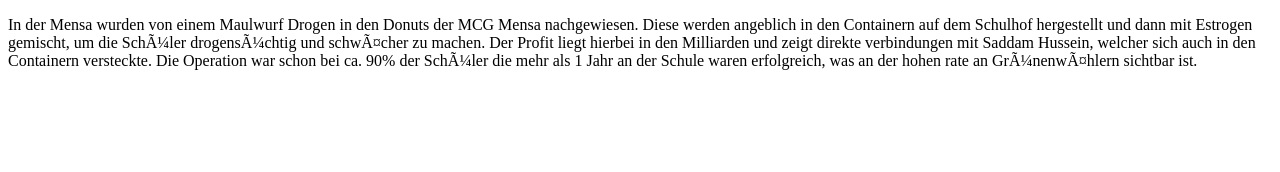
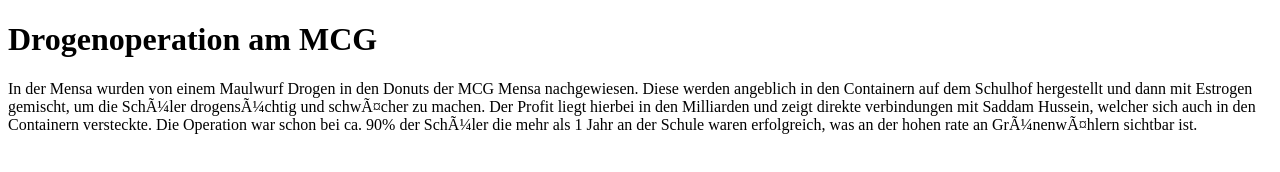
Before and after one commit to WeissNurDerHopper/crabsite, a plain HTML site: page index.html in a window 1280 px wide. Drawn offline with Linux system fonts and the light colour scheme.

Commit message:
Update index.html

```diff
--- a/index.html
+++ b/index.html
@@ -17,7 +17,7 @@
   <body>
 
     <main>
-
+        <h1>Drogenoperation am MCG</h1>
         <p>In der Mensa wurden von einem Maulwurf Drogen in den Donuts der MCG Mensa nachgewiesen. Diese werden angeblich in den Containern auf dem Schulhof hergestellt und dann mit Estrogen gemischt, um die Schüler drogensüchtig und schwächer zu machen. Der Profit liegt hierbei in den Milliarden und zeigt direkte verbindungen mit Saddam Hussein, welcher sich auch in den Containern versteckte. Die Operation war schon bei ca. 90% der Schüler die mehr als 1 Jahr an der Schule waren erfolgreich, was an der hohen rate an Grünenwählern sichtbar ist.</p>
 
     </main>
```
